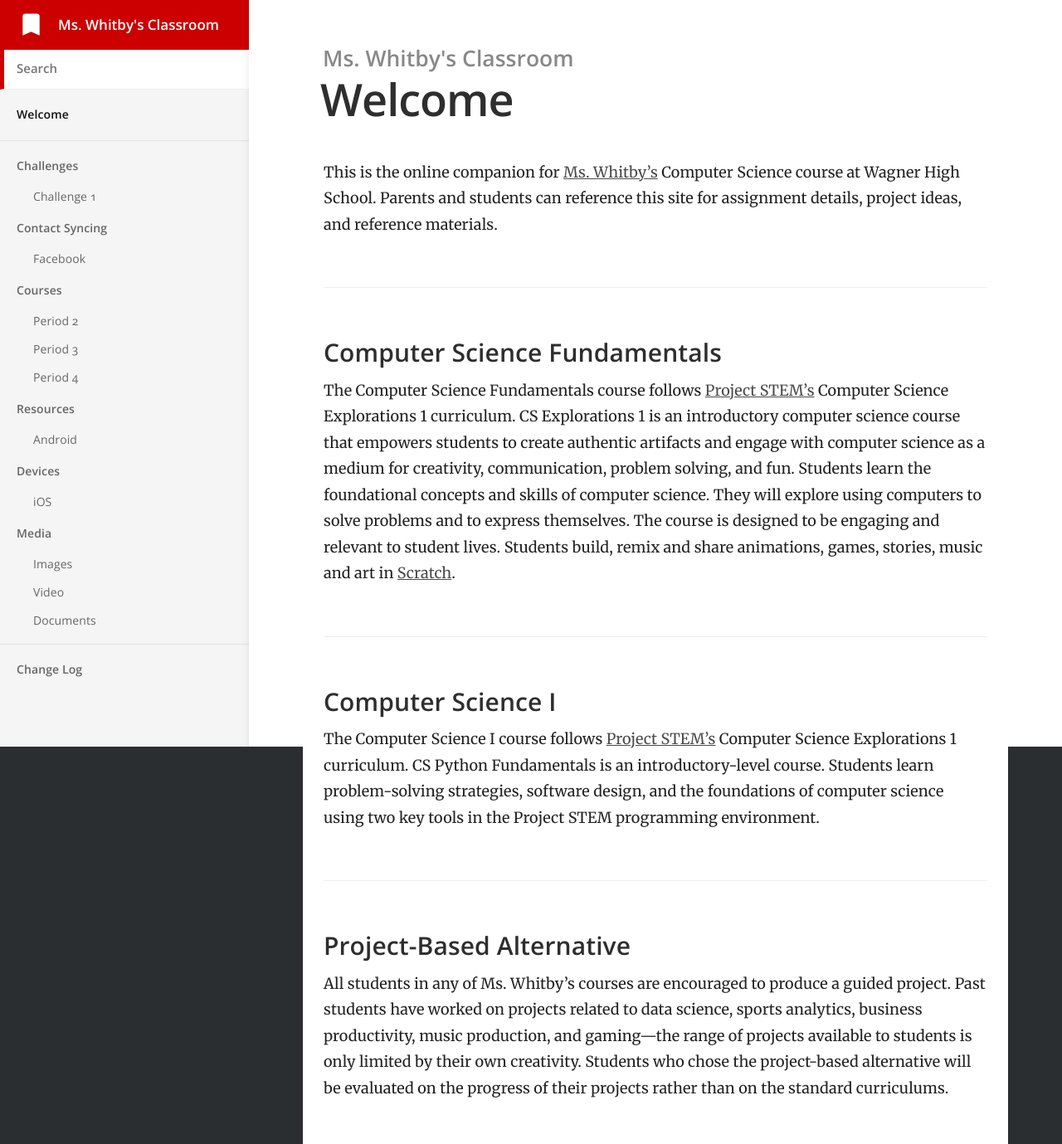
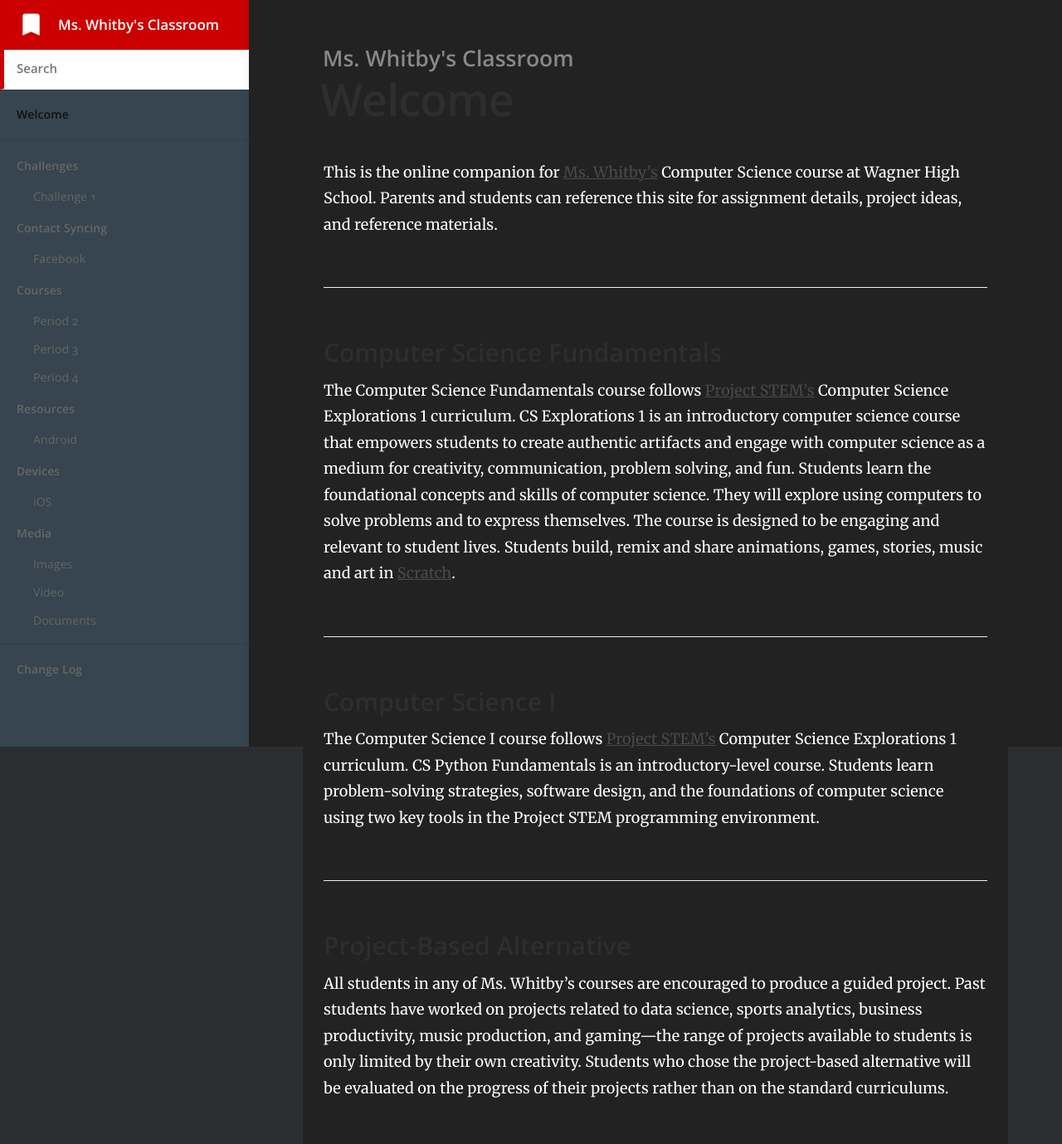
Before and after one commit to mswhitby/classroom, a Jekyll site: the page built from index.md, in a window 1280 px wide. Shown: the whole page at 83% size. Built offline with Jekyll 4.4.1, drawn with Linux system fonts in a browser that asks for light colours.

Commit message:
Update main.scss

```diff
--- a/css/main.scss
+++ b/css/main.scss
@@ -7,15 +7,15 @@ $baseurl: "{{ site.baseurl }}";
 $body-background-color: #2B2E31;
 
 $content-max-width: 800px;
-$content-color: #222;
-$content-background-color: #fff;
+$content-color: #fff;
+$content-background-color: #222;
 
 $brand-colour: #cc0000;
 $brand-colour-light: mix($brand-colour, $content-background-color, 10%);
 
 $nav-header-background-color: $brand-colour;
 $nav-header-height: 60px;
-$nav-background-color: #f5f5f5;
+$nav-background-color: #36454F;
 $nav-width: 300px;
 
 $space: 20px;
```
